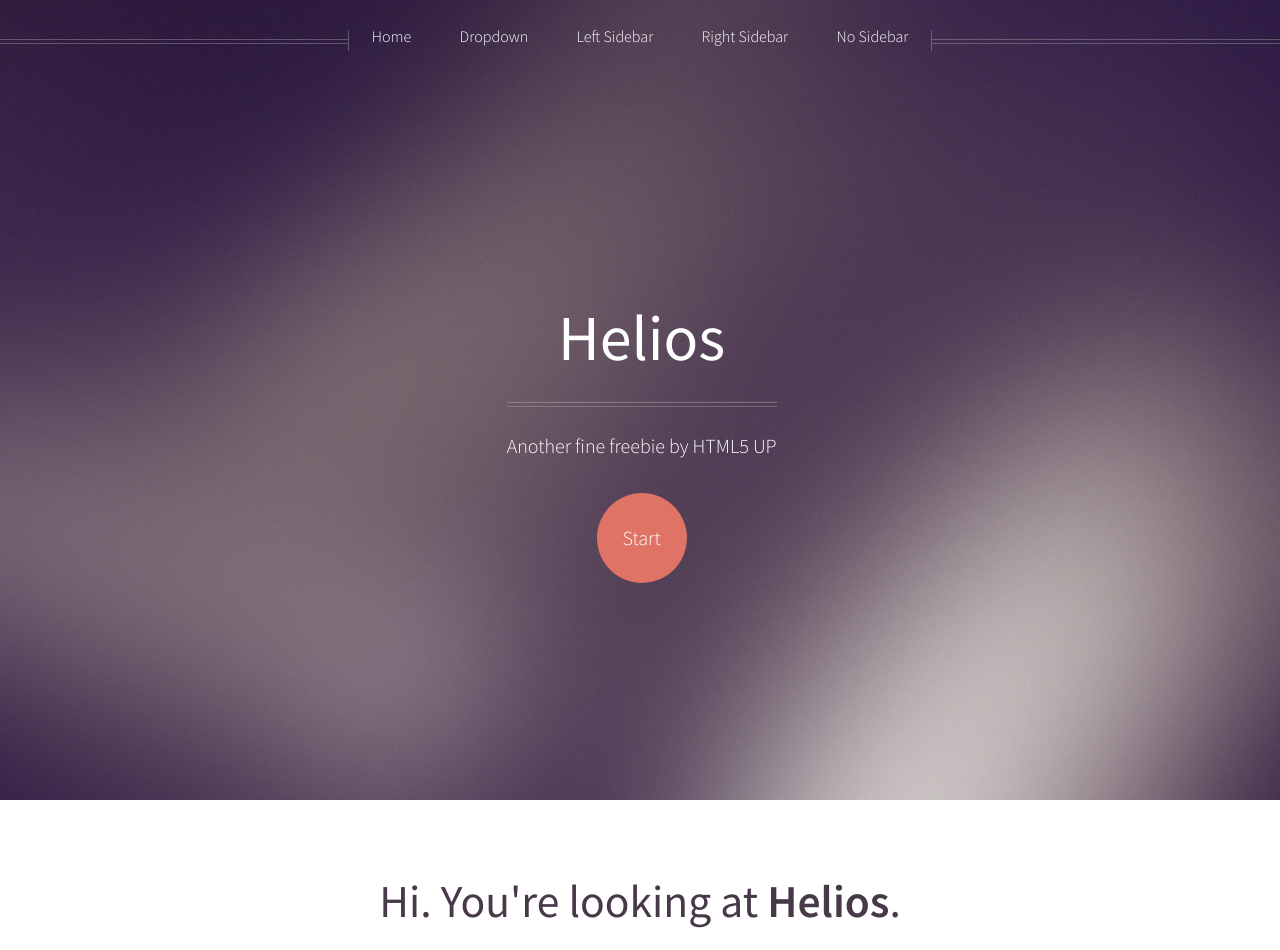
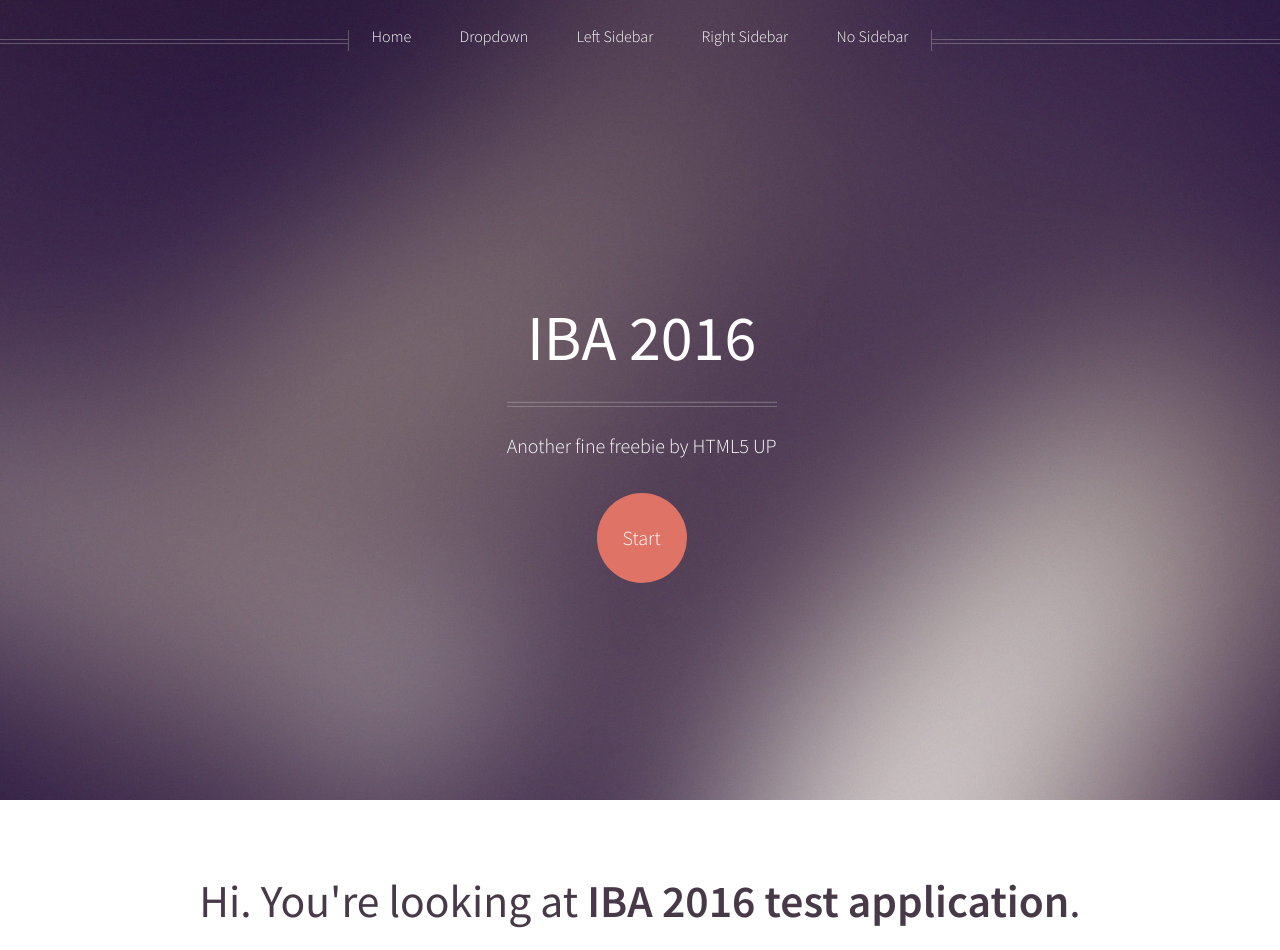
Before and after one commit to misha-iba/test, a plain HTML site: page index.html in a window 1280 px wide. Shown: the top 950 px of the page. Drawn offline with Linux system fonts and the light colour scheme.

Commit message:
update index.html

```diff
--- a/index.html
+++ b/index.html
@@ -22,7 +22,7 @@
 					<!-- Inner -->
 						<div class="inner">
 							<header>
-								<h1><a href="index.html" id="logo">Helios</a></h1>
+								<h1><a href="index.html" id="logo">IBA 2016</a></h1>
 								<hr />
 								<p>Another fine freebie by HTML5 UP</p>
 							</header>
@@ -64,12 +64,12 @@
 			<!-- Banner -->
 				<section id="banner">
 					<header>
-						<h2>Hi. You're looking at <strong>Helios</strong>.</h2>
+						<h2>Hi. You're looking at <strong>IBA 2016 test application</strong>.</h2>
 						<p>
 							A (free) responsive site template by <a href="http://html5up.net">HTML5 UP</a>.
 							Built on <strong>skel</strong> and released under the <a href="http://html5up.net/license">CCA</a> license.
 						</p>
-					</header>
+					</heade
 				</section>
 
 			<!-- Carousel -->
```
